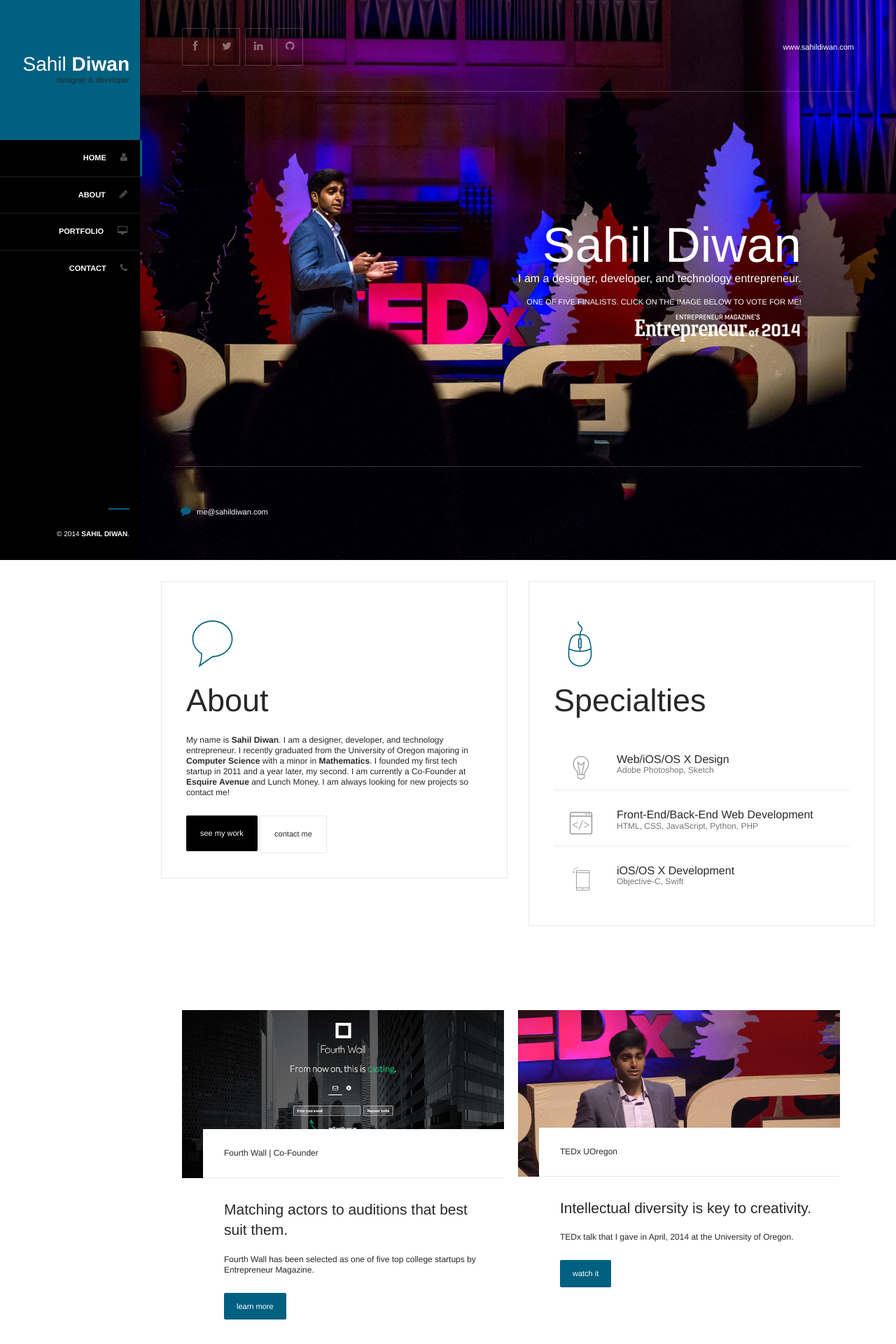
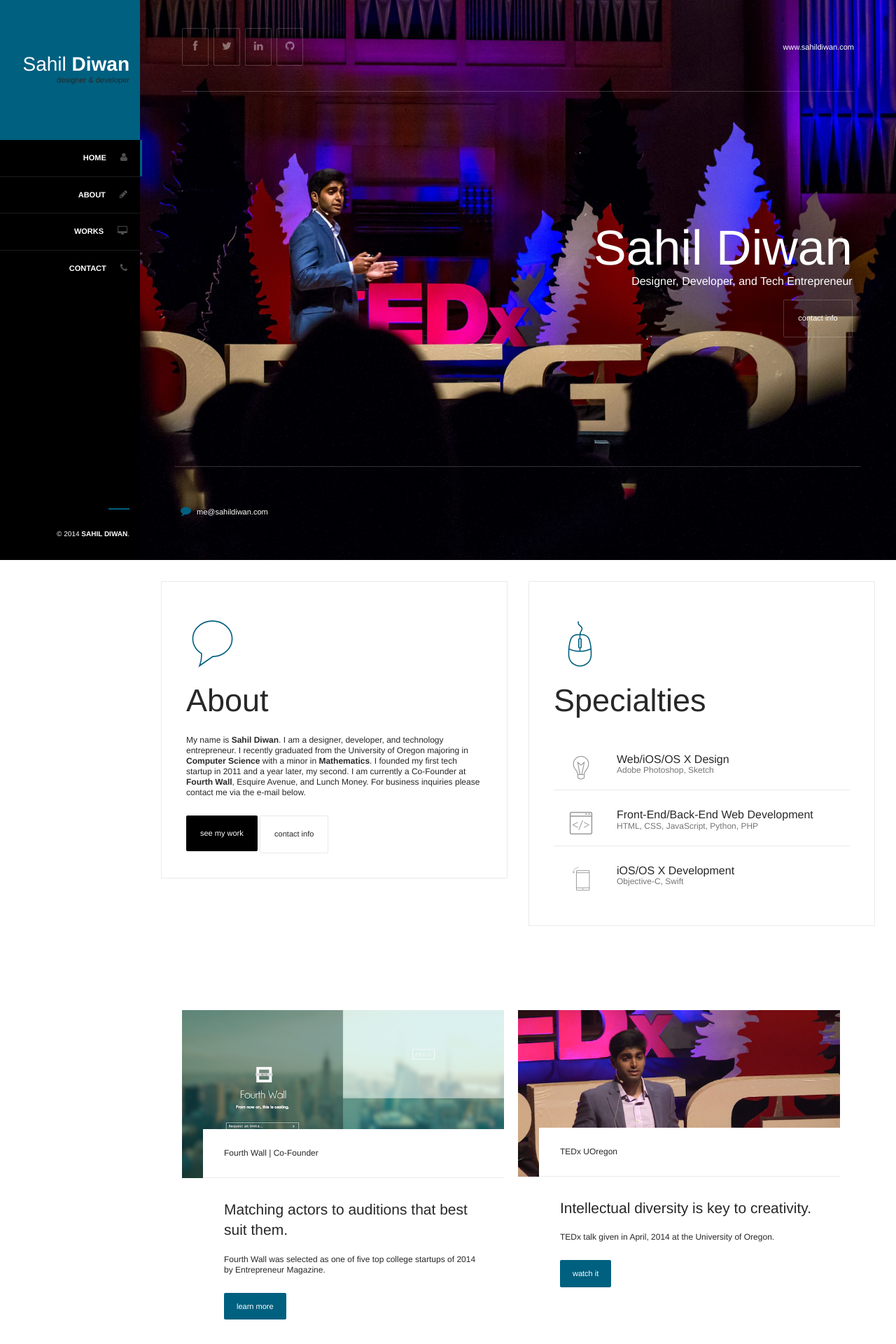
Before and after one commit to sahildiwan/sahildiwan.com, a PHP site: page / in a window 1280 px wide. Shown: the top 1920 px of the page at 70% size. Run offline with PHP 8.4, Linux system fonts and the light colour scheme; some libraries are stand-ins or nearby versions.

Commit message:
update content

```diff
--- a/css/style.css
+++ b/css/style.css
@@ -338,7 +338,7 @@ header {
 	position: absolute;
 	top: 50%;
 	text-align: right;
-	left: 50%;
+	left: 60%;
 }
 
 .profile-bottom-bar {
--- a/index.html
+++ b/index.html
@@ -60,7 +60,7 @@
             </li>
             <li class="menu-item"><a href="#resume"><span>About</span><i class="fa fa-pencil"></i></a>
             </li>
-            <li class="menu-item"><a href="#portfolio"><span>Portfolio</span><i class="fa fa-desktop"></i></a>
+            <li class="menu-item"><a href="#portfolio"><span>Works</span><i class="fa fa-desktop"></i></a>
             </li>
             <li class="menu-item"><a href="#contact"><span>Contact</span><i class="fa fa-phone"></i></a>
             </li>
@@ -90,7 +90,6 @@
                             </li>
                         </ul>
                     </div>
-                    <!-- URL -->
                     <div class="pull-right">
                         <a href="#profile" class="hidden-xs">www.sahildiwan.com</a>
                     </div>
@@ -98,12 +97,8 @@
                 <!-- Profile Content -->
                 <div class="profile-content">
                     <h1 class="short">Sahil Diwan</h1>
-                    <h5>I am a designer, developer, and technology entrepreneur.</h5>
-                    <h6>One of five finalists. Click on the image below to vote for me!</h6>
-                    <a href="http://www.entrepreneur.com/e2014college/" target="_blank">
-                        <img src="images/e2014.png" class="pull-right">
-                    </a>
-                    <!-- <a href="#contact" class="btn btn-default pull-right">contact me</a> -->
+                    <h5>Designer, Developer, and Tech Entrepreneur</h5>
+                    <a href="#contact" class="btn btn-default pull-right">contact info</a>
                 </div>
                 <!-- Bottom Bar -->
                 <div class="bottom-bar profile-bottom-bar hidden-xs">
@@ -125,8 +120,8 @@
                         <div class="resume-box">
                             <i class="title-icon text-primary flaticon-speech43"></i>
                             <h3>About</h3>
-                            <p>My name is <b>Sahil Diwan</b>. I am a designer, developer, and technology entrepreneur. I recently graduated from the University of Oregon majoring in <b>Computer Science</b> with a minor in <b>Mathematics</b>. I founded my first tech startup in 2011 and a year later, my second. I am currently a Co-Founder at <b>Esquire Avenue</b> and Lunch Money. I am always looking for new projects so contact me!</p>
-                            <a href="#blog" class="btn btn-black">see my work</a>  <a href="#contact" class="btn btn-default">contact me</a>
+                            <p>My name is <b>Sahil Diwan</b>. I am a designer, developer, and technology entrepreneur. I recently graduated from the University of Oregon majoring in <b>Computer Science</b> with a minor in <b>Mathematics</b>. I founded my first tech startup in 2011 and a year later, my second. I am currently a Co-Founder at <b>Fourth Wall</b>, Esquire Avenue, and Lunch Money. For business inquiries please contact me via the e-mail below.</p>
+                            <a href="#blog" class="btn btn-black">see my work</a>  <a href="#contact" class="btn btn-default">contact info</a>
                         </div>
                     </div>
 
@@ -163,7 +158,7 @@
         </section>
 
         <!-- Portfolio -->
-        <section id="blog">
+        <section id="portfolio">
             <div class="content padded">
                 <div class="row">
                     <div class="col-lg-12">
@@ -179,7 +174,7 @@
                                         </div>
                                         <div class="post-text">
                                             <p class="lead">Matching actors to auditions that best suit them.</p>
-                                            <p>Fourth Wall has been selected as one of five top college startups by Entrepreneur Magazine.</p>
+                                            <p>Fourth Wall was selected as one of five top college startups of 2014 by Entrepreneur Magazine.</p>
                                             <a href="http://www.getfourthwall.com/" target="_blank" class="btn btn-primary btn-sm">learn more</a>
                                         </div>
                                     </div>
@@ -196,7 +191,7 @@
                                         </div>
                                         <div class="post-text">
                                             <p class="lead">Intellectual diversity is key to creativity.</p>
-                                            <p>TEDx talk that I gave in April, 2014 at the University of Oregon.</p>
+                                            <p>TEDx talk given in April, 2014 at the University of Oregon.</p>
                                             <a href="https://www.youtube.com/watch?v=7EvtEk563Rs" target="_blank" class="btn btn-primary btn-sm">watch it</a>
                                         </div>
                                     </div>
@@ -230,7 +225,7 @@
                                         </div>
                                         <div class="post-text">
                                             <p class="lead">Leading the children of our nation to brighter, Fitter Futures.</p>
-                                            <p>With collected donations we offer gym memberships to disadvantaged youth.</p>
+                                            <p>With collected donations we offer fitness memberships to disadvantaged youth.</p>
                                             <a href="https://www.fitterfutures.org/" target="_blank" class="btn btn-primary btn-sm">donate</a>
                                         </div>
                                     </div>
@@ -248,7 +243,7 @@
                                         <div class="post-text">
                                             <p class="lead">Unique cutting edge platform designed for on-line legal advice.</p>
                                             <p>Esquire Avenue is an easy-to-use and straightforward approach to legal review.</p>
-                                            <a href="https://www.esqave.com/" target="_blank" class="btn btn-primary btn-sm">learn more</a>
+                                            <a href="http://esqave.dimensionlawdomains.com/" target="_blank" class="btn btn-primary btn-sm">learn more</a>
                                         </div>
                                     </div>
                                 </div>
@@ -277,7 +272,7 @@
             <!-- Contact Content -->
             <div class="content contact-content padded dark">
                 <i class="title-icon text-primary flaticon-speech43"></i>
-                <h2>Contact me</h2>
+                <h2>Contact Info</h2>
                 <!-- Contact List -->
                 <ul class="list-unstyled list-unstyled-icons">
                     <li><i class="inline-icon icon-before-and-after text-primary fa fa-comment"></i><a href="mailto:me@sahildiwan.com">me@sahildiwan.com</a>
--- a/js/custom.js
+++ b/js/custom.js
@@ -312,8 +312,8 @@ $(document).ready(function() {
 
     function mapInitialize() {
 
-        var yourLatitude = 47.6097;
-        var yourLongitude = -122.3331;
+        var yourLatitude = 34.0500;
+        var yourLongitude = -118.2500;
 
         var myOptions = {
             zoom: 14,
```
Also changed, not shown: images/portfolio/fw_screen.png, 1 other file.
